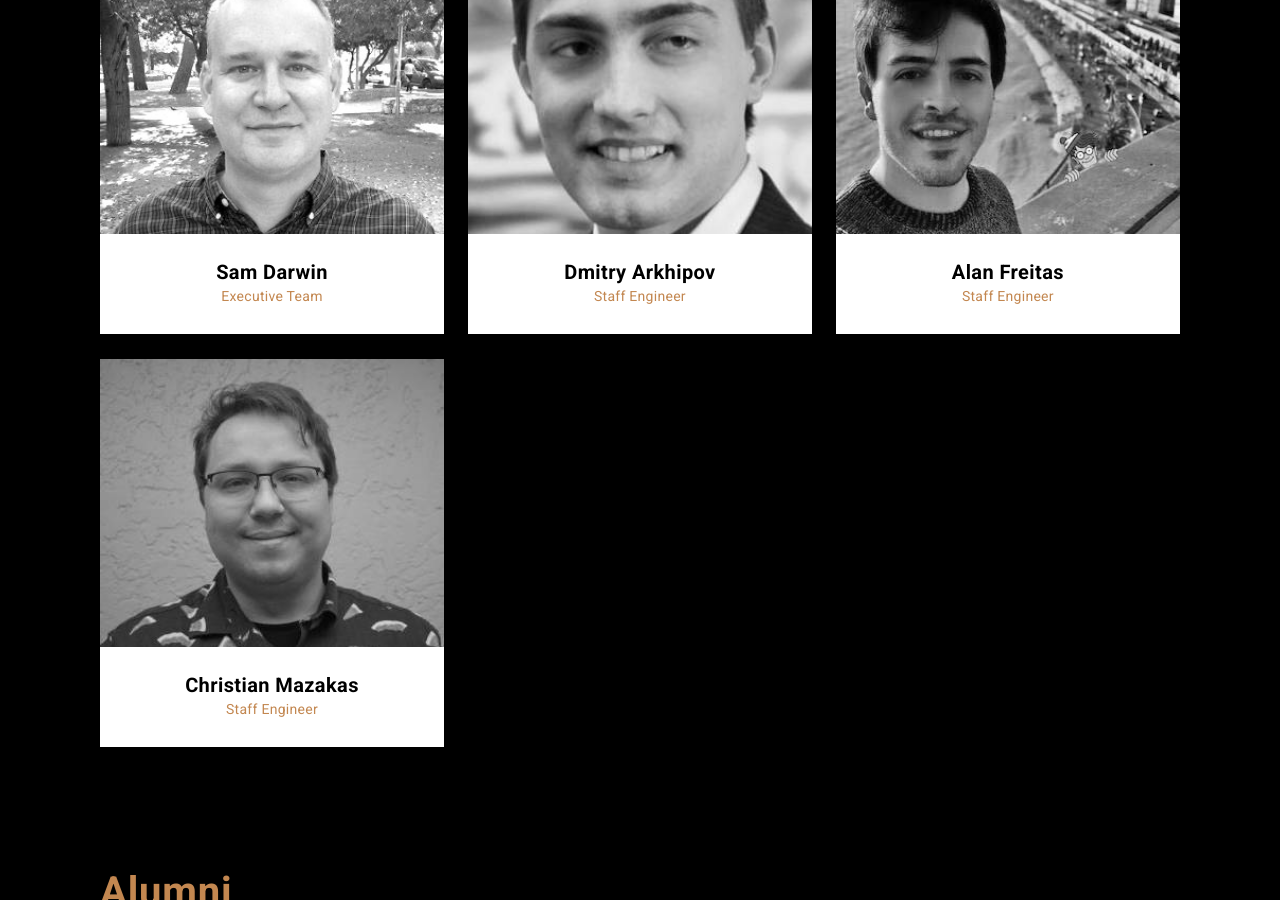
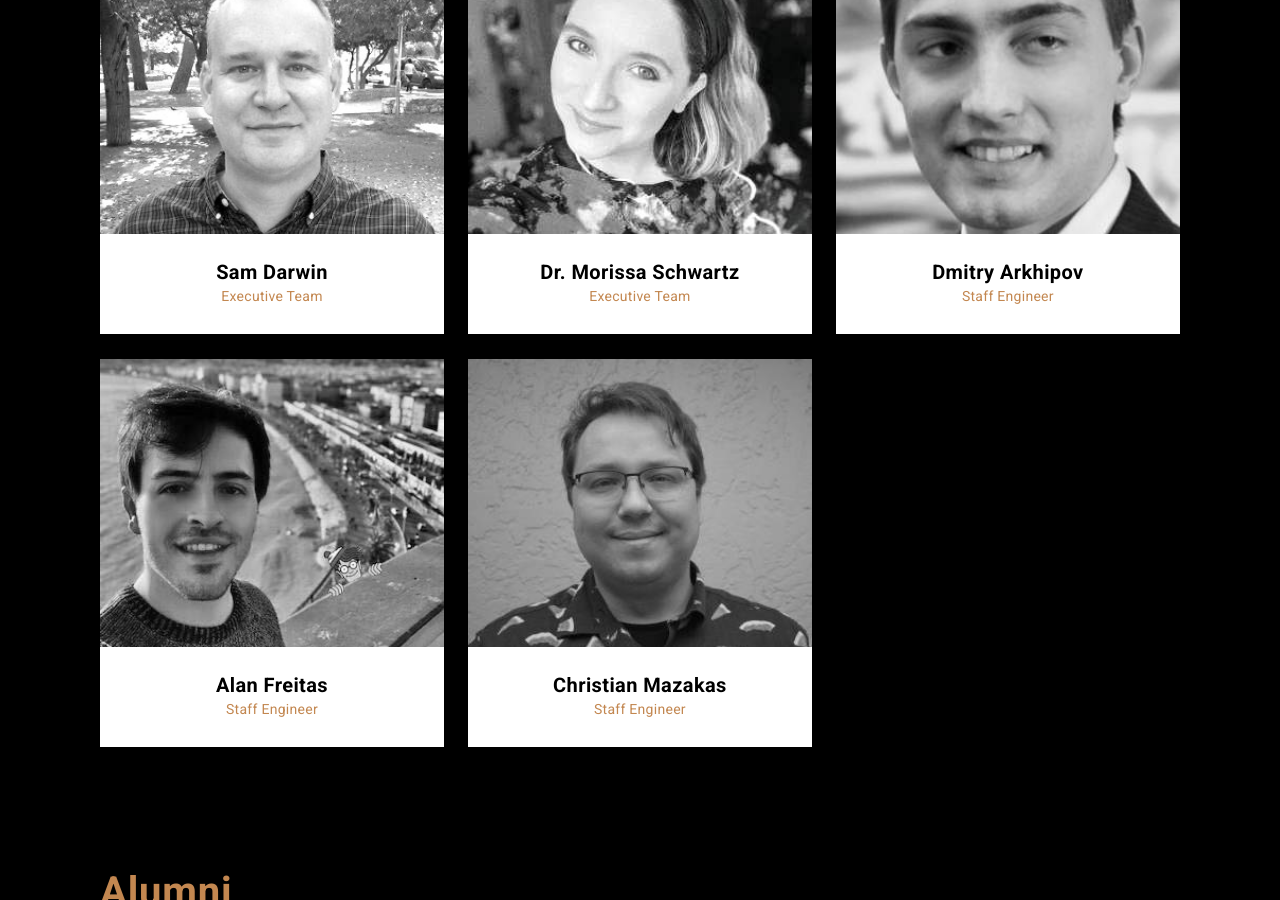
Before and after one commit to unecigarettewm/cppa-www, a Jekyll site: the page built from index.html, in a window 1280 px wide and 900 px high, scrolled down 3364 px. Built offline with Jekyll 4.4.1, drawn with Linux system fonts in a browser that asks for light colours.

Commit message:
Updated team section

```diff
--- a/index.html
+++ b/index.html
@@ -203,6 +203,18 @@ description: The C++ Alliance is dedicated to helping the C++ programming langua
       </div>
 
       <div class='col-third'>
+        <a class='card' href='{{ site.baseurl }}/people/morissa'>
+          <div class='card-img-wrapper'>
+            <img class='card-img' src='{{ site.baseurl }}/images/people/morissa.jpg' alt='Dr. Morissa Schwartz'>
+          </div>
+          <span class='card-text'>
+            <h4 class='text-m card-title'>Dr. Morissa Schwartz</h4>
+            <h5 class='text-xs card-subtitle'>Executive Team</h5>
+          </span>
+        </a>
+      </div>
+
+      <div class='col-third'>
         <a class='card' href='{{ site.baseurl }}/people/dmitry'>
           <div class='card-img-wrapper'>
             <img class='card-img' src='{{ site.baseurl }}/images/people/dmitry.jpg' alt='Dmitry Arkhipov'>
```
Also changed, not shown: people/morissa.html (added, +12 -0 lines), images/people/morissa.jpg (added).
